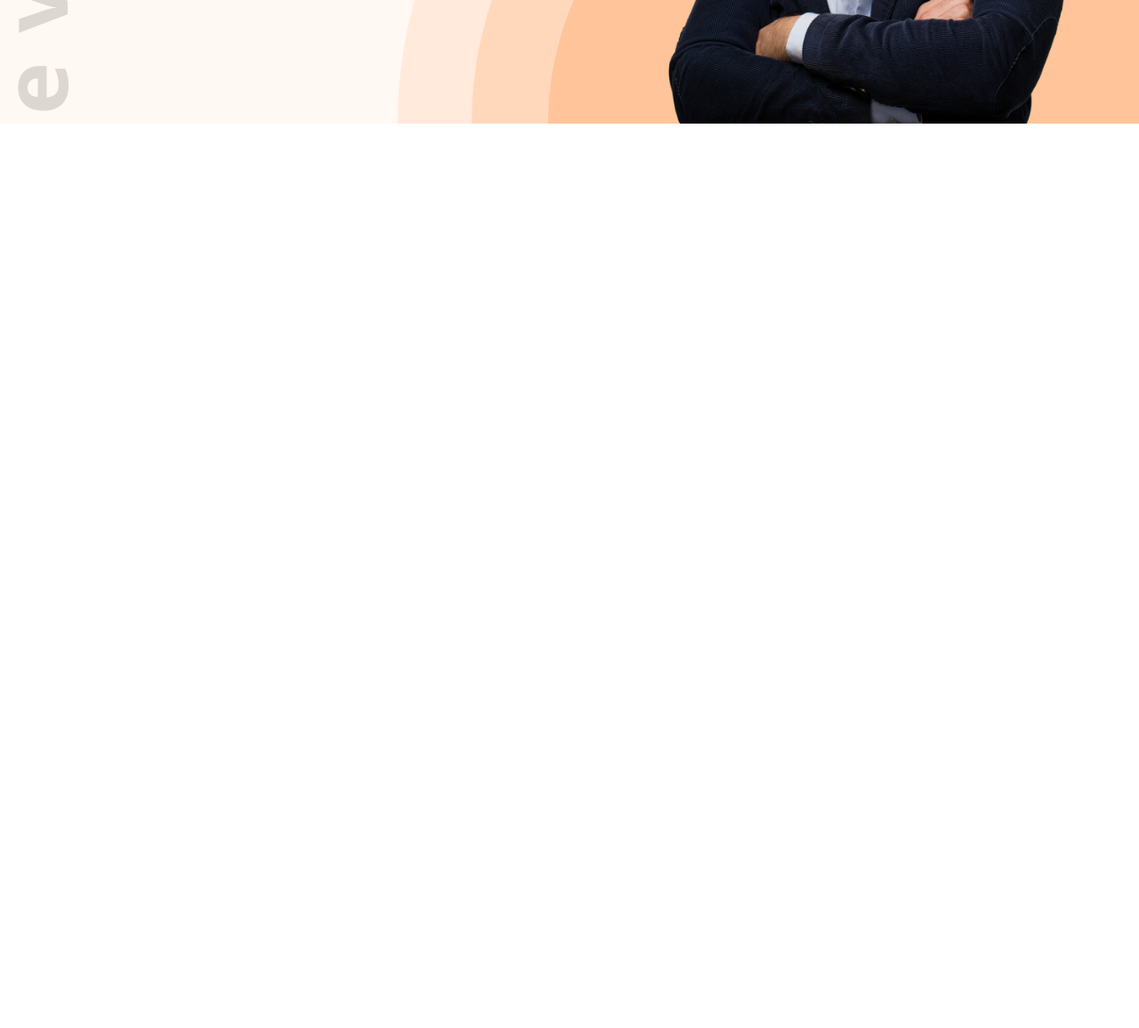
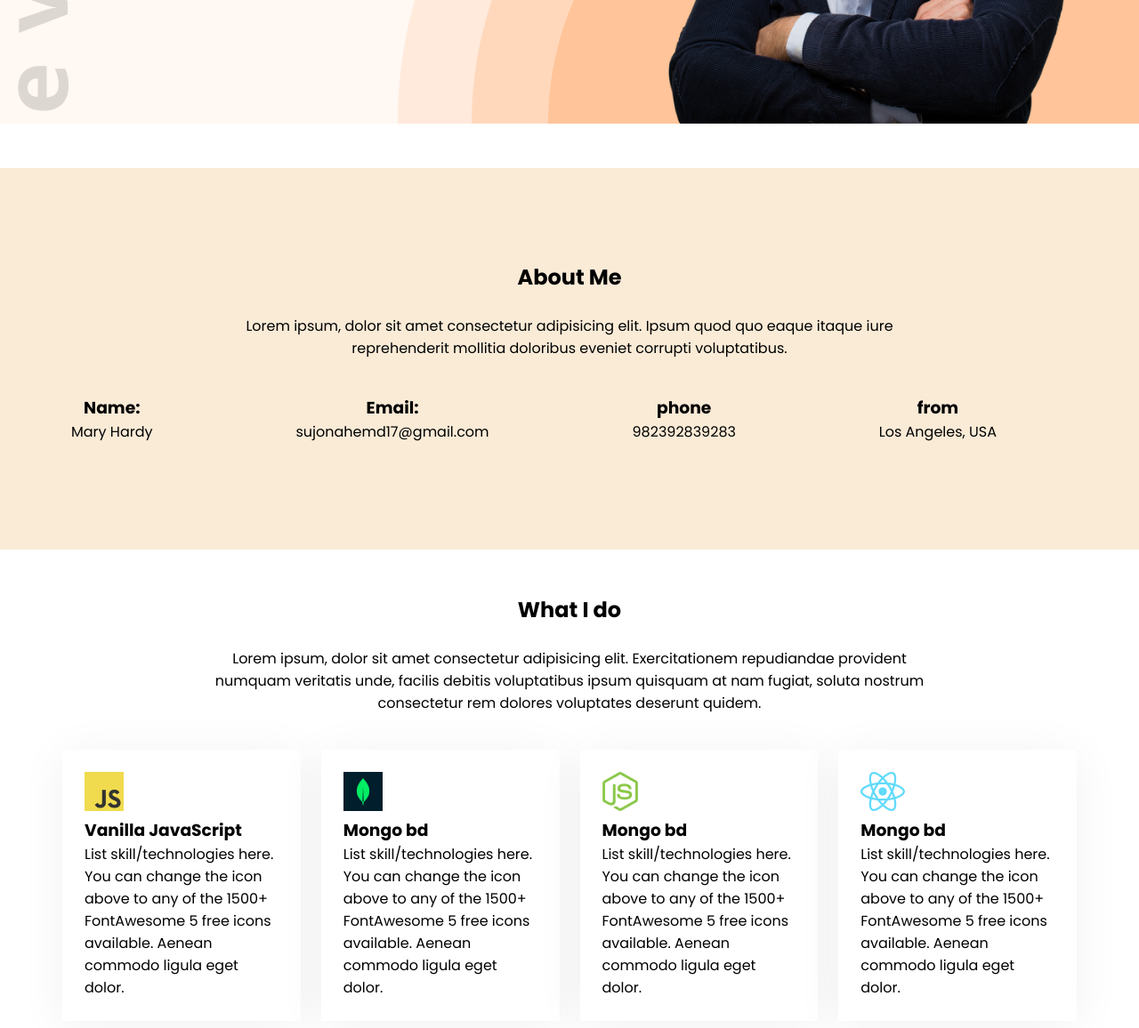
Before and after one commit to AdrianAhmed/portfolio-site, a plain HTML site: page index.html in a window 1280 px wide. Shown: the part 536-1692 px from the top of the page at 89% size. Before the commit the page ends 800 px from the top, so only its background shows below. Drawn offline with Linux system fonts and the light colour scheme.

Commit message:
few section added

```diff
--- a/index.html
+++ b/index.html
@@ -32,7 +32,62 @@
        </div>
 
     </header>
-    <main></main>
+    <main>
+        <section class="about-me">
+            <div class="heading-tittle">
+                <h2>About Me</h2>
+                <p>Lorem ipsum, dolor sit amet consectetur adipisicing elit. Ipsum quod quo eaque itaque iure reprehenderit mollitia doloribus eveniet corrupti voluptatibus.</p>
+            </div>
+            <div class="about-info">
+                <div class="infor-item">
+                    <h3>Name: </h3>
+                    <p>Mary Hardy</p>
+                </div>
+                <div class="infor-item">
+                    <h3>Email:</h3>
+                    <p>sujonahemd17@gmail.com</p>
+                </div>
+                <div class="infor-item">
+                    <h3>phone</h3>
+                    <p>982392839283</p>
+                </div>
+                <div class="infor-item">
+                    <h3>from</h3>
+                    <p>Los Angeles, USA</p>
+                </div>
+            </div>
+        </section>
+
+        <section class="services">
+            <div class="heading-tittle">
+                <h2>What I do</h2>
+                <p>Lorem ipsum, dolor sit amet consectetur adipisicing elit. Exercitationem repudiandae provident numquam veritatis unde, facilis debitis voluptatibus ipsum quisquam at nam fugiat, soluta nostrum consectetur rem dolores voluptates deserunt quidem.</p>
+            </div>
+            <div class="card-container">
+                <div class="card-item">
+                    <img src="images/icons/js.png" alt="javascript">
+                    <h3>Vanilla JavaScript</h3>
+                    <p>List skill/technologies here. You can change the icon above to any of the 1500+ FontAwesome 5 free icons available. Aenean commodo ligula eget dolor.</p>
+                </div>
+                <div class="card-item">
+                    <img src="images/icons/mongo.png" alt="">
+                    <h3>Mongo bd</h3>
+                    <p>List skill/technologies here. You can change the icon above to any of the 1500+ FontAwesome 5 free icons available. Aenean commodo ligula eget dolor.</p>
+                </div>
+                <div class="card-item">
+                    <img src="images/icons/nodejs.png" alt="">
+                    <h3>Mongo bd</h3>
+                    <p>List skill/technologies here. You can change the icon above to any of the 1500+ FontAwesome 5 free icons available. Aenean commodo ligula eget dolor.</p>
+                </div>
+                <div class="card-item">
+                    <img src="images/icons/react.png" alt="">
+                    <h3>Mongo bd</h3>
+                    <p>List skill/technologies here. You can change the icon above to any of the 1500+ FontAwesome 5 free icons available. Aenean commodo ligula eget dolor.</p>
+                </div>
+
+            </div>
+        </section>
+    </main>
     <footer></footer>
 </body>
 </html>
--- a/style.css
+++ b/style.css
@@ -70,5 +70,44 @@ nav ul li a{
     font-size: 18px;
     margin: 5px 0px 30px 10px;
 }
-/* end of the header section *
-services section start/
+/* /* end of the header section  */
+/* services section start */
+
+.about-me{
+    background-color: antiquewhite;
+    max-width: 1140px;
+    margin: 50px auto;
+    padding: 80px;
+
+}
+.heading-tittle{
+    width: 800px;
+    text-align: center;
+    margin: 0 auto;
+}
+.heading-tittle h2{
+    margin: 25px 0px;
+}
+.about-info{
+    width: 1040px;
+    display: flex;
+    align-items: center;
+    justify-content: space-between;
+    padding: 40px 0px;
+    text-align: center;
+}
+/* services secion css */
+
+.card-container{
+    width: 1140px;
+    display: flex;
+    justify-content: space-between;
+    align-content: center;
+    margin: 40px auto;
+    column-gap: 23px;
+}
+.card-item{
+    padding: 25px;
+    box-shadow: 0px 6px 50px 0px rgba(0, 0, 0, 0.06);
+    background-color: #fff;
+}
```
